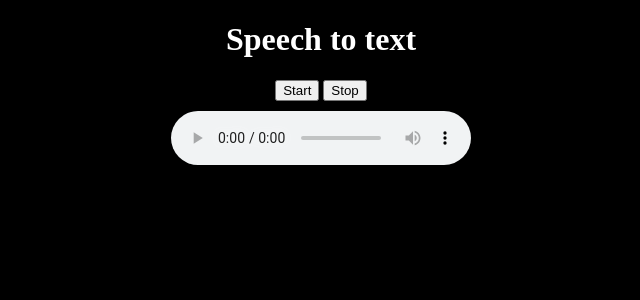
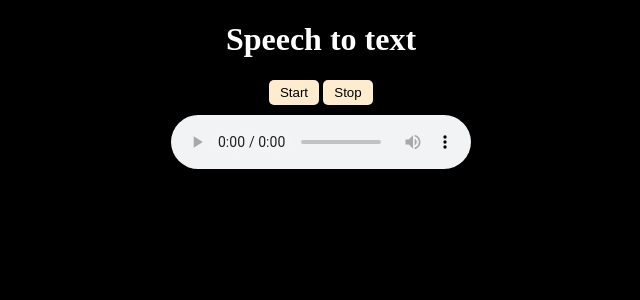
Before and after one commit to asceznyk/yell, a Flask app: page / in a window 1280 px wide. Shown: the top 300 px of the page, without its empty margins (319-959 px from the left). Run offline with Flask 2, Linux system fonts and the light colour scheme.

Commit message:
made the front-end prettier!

```diff
--- a/templates/main.html
+++ b/templates/main.html
@@ -9,8 +9,8 @@
         <div class="header"><h1>Speech to text</h1></div>
         <div class="design">
             <div class="recorder">
-                <button id="record">Start</button>
-                <button id="stop">Stop</button>
+                <button class="btn" id="record">Start</button>
+                <button class="btn" id="stop">Stop</button>
             </div>
             <div class="player">
                 <audio controls id="raudio"></audio>
```
